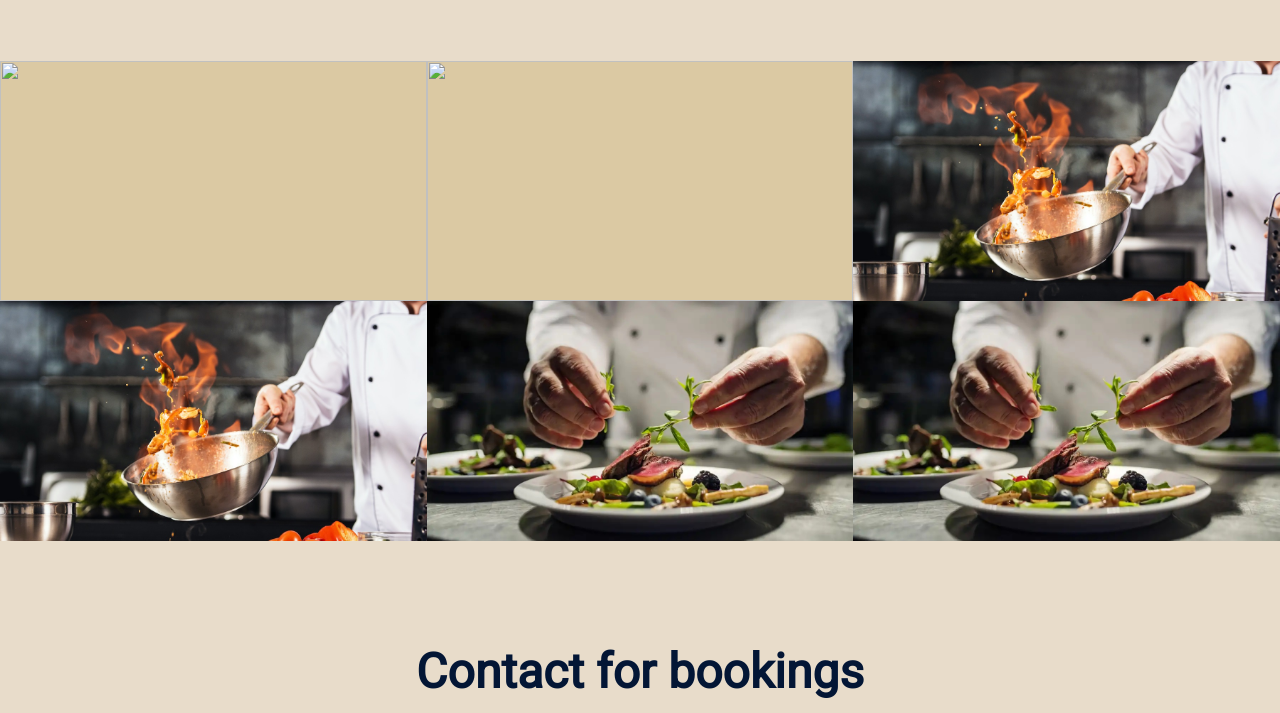
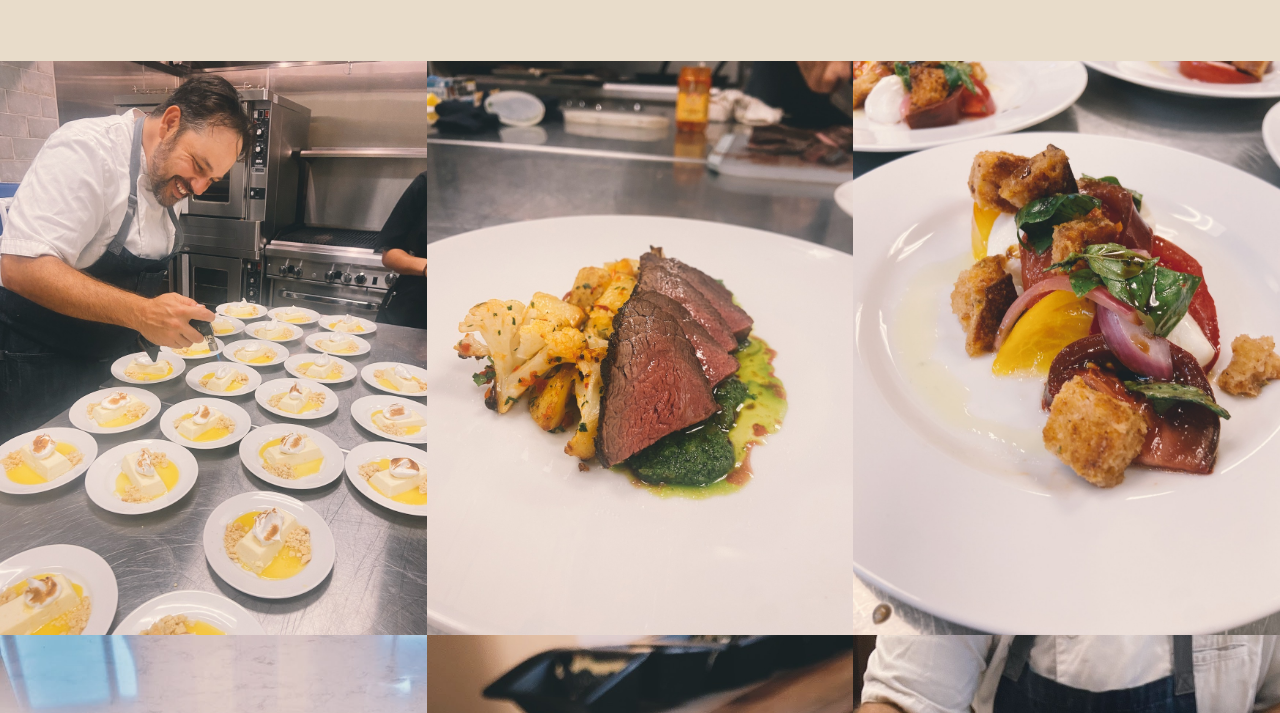
Before and after one commit to HovaLabs/chef-shaun, a plain HTML site: page index.html in a window 1280 px wide. Shown: the part 1561-2274 px from the top of the page. Drawn offline with nearby package versions, Linux system fonts and the light colour scheme; a web font is replaced by a local one.

Commit message:
new pics!

```diff
--- a/index.html
+++ b/index.html
@@ -309,12 +309,12 @@
       </svg>
     </div>
     <div class="food-grid">
-      <img src="grid_cutting.jpg" />
-      <img src="grid_cutting.jpg" />
-      <img src="grid_fire.jpg" />
-      <img src="grid_fire.jpg" />
-      <img src="grid_plating.jpg" />
-      <img src="grid_plating.jpg" />
+      <img alt="chef shaun cooking" src="img/1.JPG" />
+      <img alt="akaushi wagyu steak" src="img/2.JPG" />
+      <img alt="heirloom tomato panzanella" src="img/3.JPG" />
+      <img alt="pizza" src="img/4.JPG" />
+      <img alt="caracara orange cheesecake" src="img/5.JPG" />
+      <img alt="seared scallops" src="img/6.JPG" />
     </div>
     <div class="contact">
       <h1>Contact for bookings</h1>
```
Also changed, not shown: img/1.JPG (added), img/2.JPG (added), img/3.JPG (added), img/4.JPG (added), img/5.JPG (added), img/6.JPG (added).
